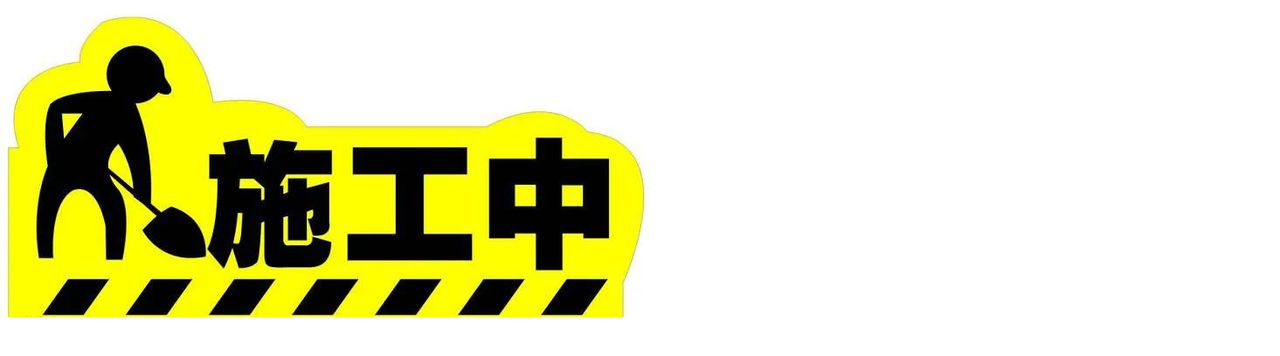
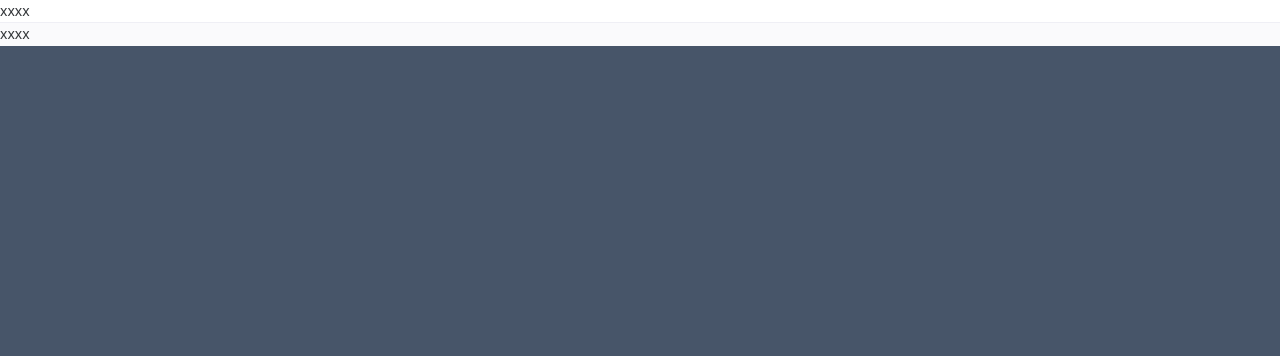
Before and after one commit to binbin1760/myweb2, a Vue app: page / in a window 1280 px wide. Shown: the top 356 px of the page. Built offline with nearby package versions, Linux system fonts and the light colour scheme.

Commit message:
fix: layout

```diff
--- a/package.json
+++ b/package.json
@@ -10,6 +10,7 @@
   },
   "dependencies": {
     "axios": "^1.3.4",
+    "lodash": "^4.17.21",
     "vue": "^3.2.47",
     "vue-router": "^4.1.6"
   },
--- a/src/App.vue
+++ b/src/App.vue
@@ -1,7 +1,7 @@
 <template>
-  <Starjob></Starjob>
+  <pagelayout></pagelayout>
 </template>
 
 <script setup lang="ts">
-import Starjob from './components/Starjob.vue';
+import pagelayout from '@/components/layout/page-layout/index.vue';
 </script>
--- a/src/components/Starjob.vue
+++ /dev/null
@@ -1,8 +0,0 @@
-<template>
-  <div class="h-screen">
-    <img src="@/assets/施工.png" alt="">
-  </div>
-</template>
-
-<script setup lang="ts">
-</script>
--- /dev/null
+++ b/src/components/layout/page-layout/index.vue
@@ -0,0 +1,12 @@
+<template>
+  <n-layout class="bg-slate-600" position="absolute">
+    <n-layout-header bordered>xxxx</n-layout-header>
+    <n-layout-content>
+      <slot />
+    </n-layout-content>
+    <n-layout-footer>xxxx</n-layout-footer>
+  </n-layout>
+</template>
+<script setup lang="ts">
+import { NLayout, NLayoutContent, NLayoutHeader, NLayoutFooter } from "naive-ui"
+</script>
--- a/src/views/home/index.vue
+++ b/src/views/home/index.vue
@@ -1,5 +1,7 @@
 <template>
-  <div class=""></div>
+  <div class="h-screen">
+    <img src="@/assets/施工.png" alt="">
+  </div>
 </template>
 
 <script setup lang="ts">
```
Also changed, not shown: src/components/toolcard/index.vue (added), 1 other file (tests, documents, lock files or other folders).
